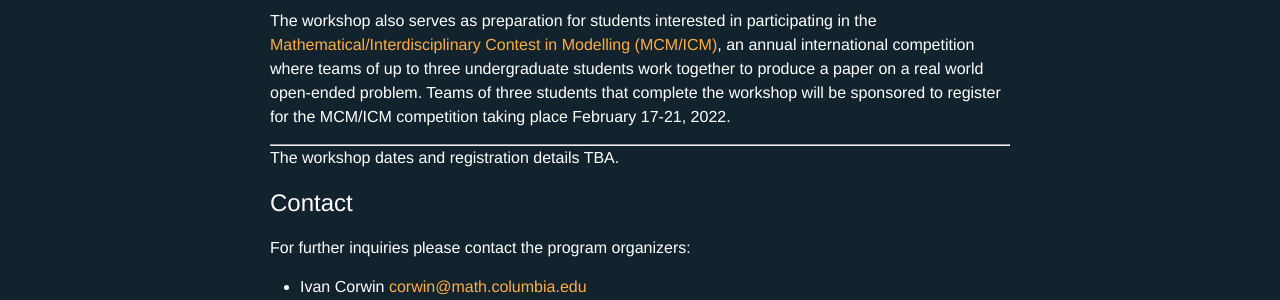
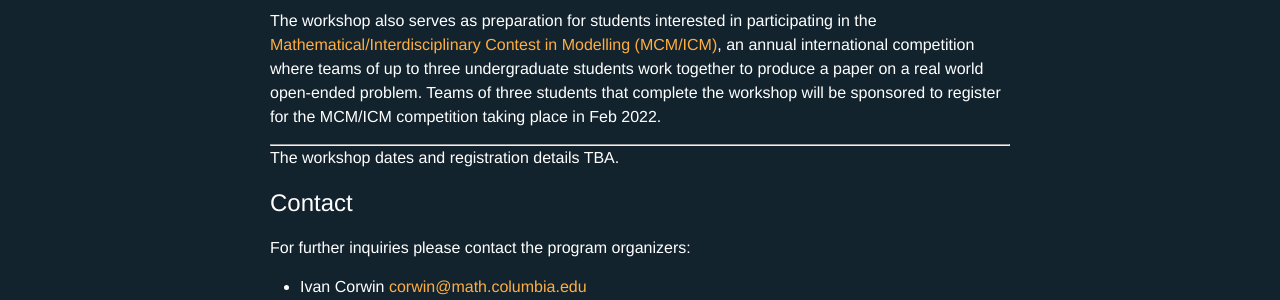
Before and after one commit to ColumbiaUndergradMathModeling/Home, a Jekyll site: the page built from Fa21.md, in a window 1280 px wide. Shown: the part 438-738 px from the top of the page. Built offline with Jekyll 4.4.1, drawn with Linux system fonts in a browser that asks for light colours; our own code applies the rules of GitHub Pages for plain Markdown files.

Commit message:
Update Fa21.md

```diff
--- a/Fa21.md
+++ b/Fa21.md
@@ -12,7 +12,7 @@
 
 Students of all majors and levels of mathematical background are invited to participate.
 
-The workshop also serves as preparation for students interested in participating in the [Mathematical/Interdisciplinary Contest in Modelling (MCM/ICM)](https://www.comap.com/undergraduate/contests/index.html), an annual international competition where teams of up to three undergraduate students work together to produce a paper on a real world open-ended problem. Teams of three students that complete the workshop will be sponsored to register for the MCM/ICM competition taking place February 17-21, 2022.
+The workshop also serves as preparation for students interested in participating in the [Mathematical/Interdisciplinary Contest in Modelling (MCM/ICM)](https://www.comap.com/undergraduate/contests/index.html), an annual international competition where teams of up to three undergraduate students work together to produce a paper on a real world open-ended problem. Teams of three students that complete the workshop will be sponsored to register for the MCM/ICM competition taking place in Feb 2022.
 
 ----
 
```
Also changed, not shown: other parts of Fa21.md (+1 -1 lines).
